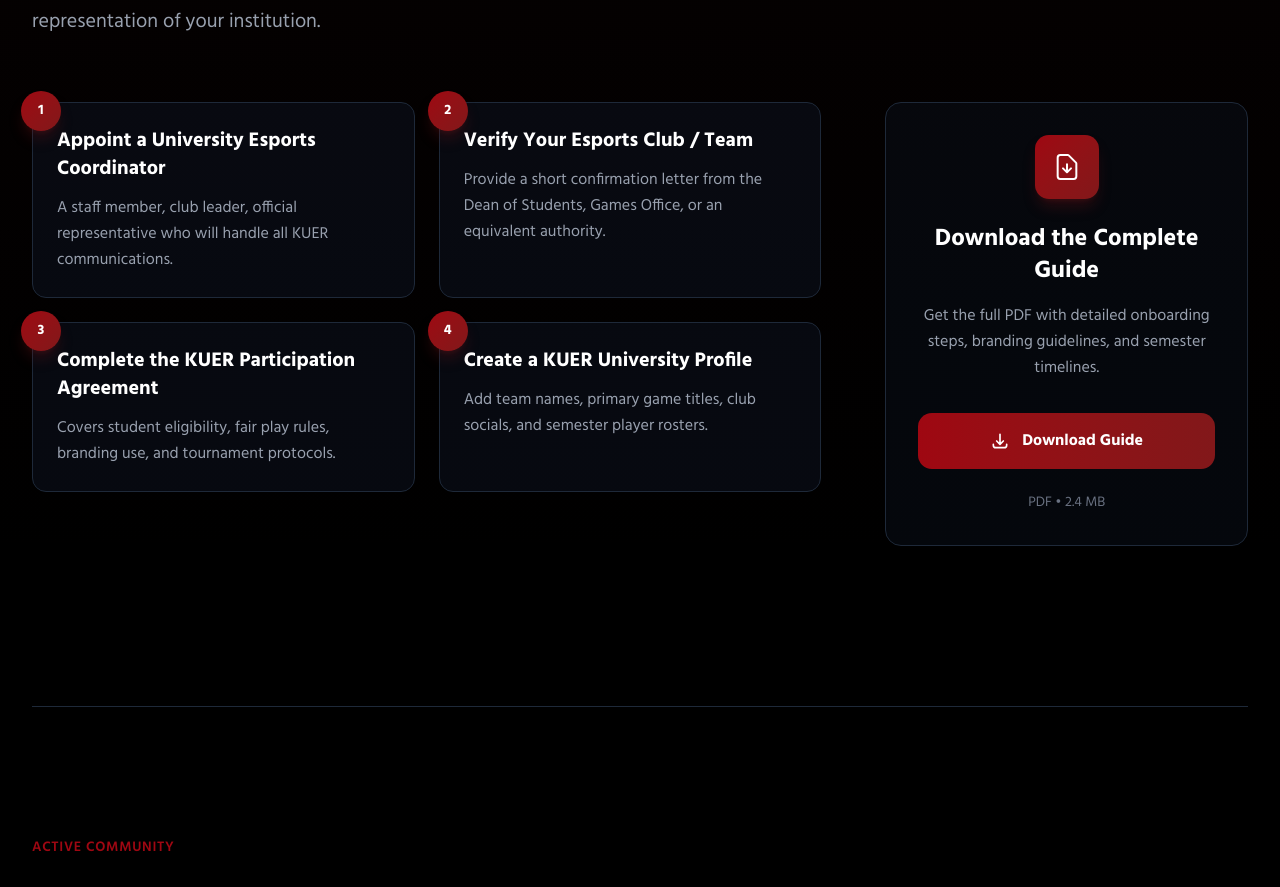
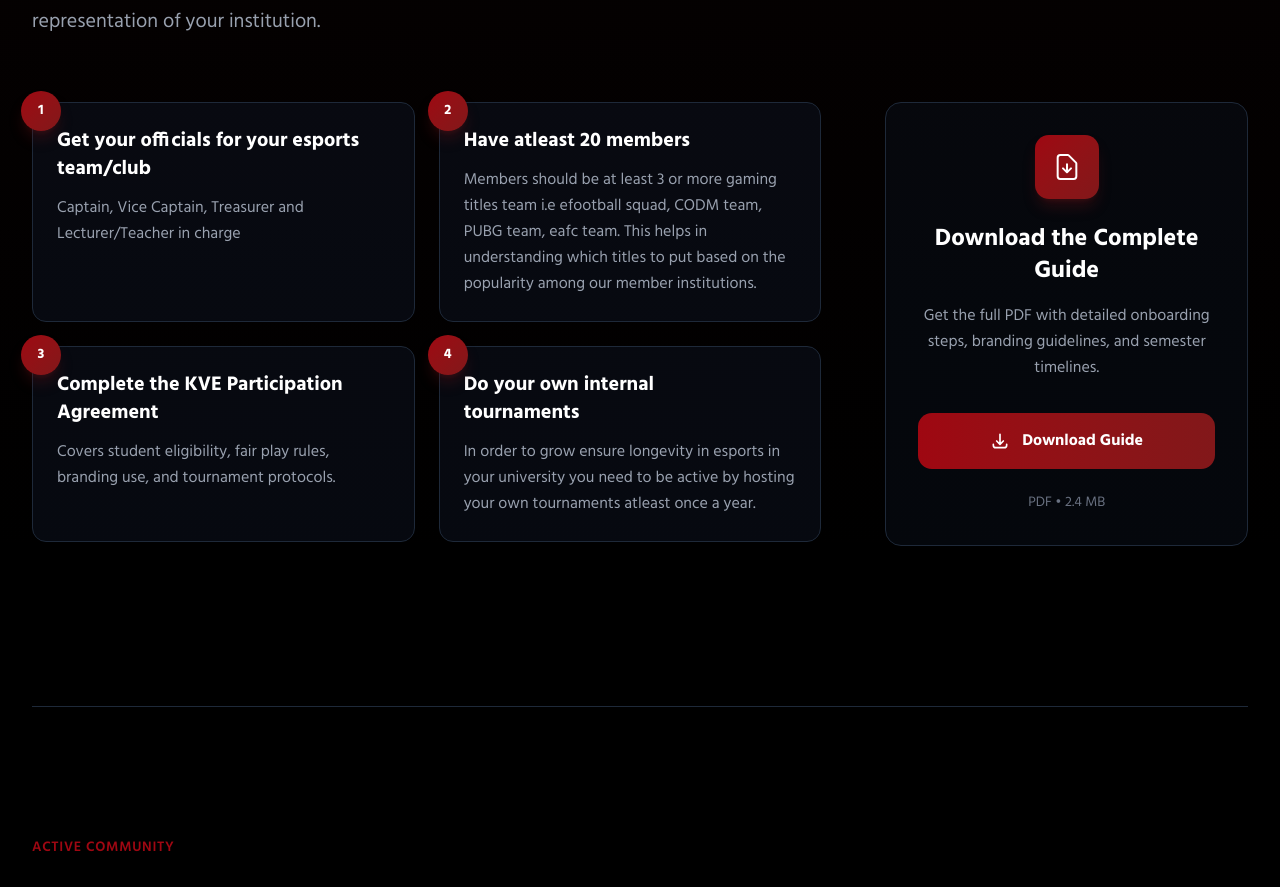
Before and after one commit to kweng-zz/Kenya-Varsity-Esports, a Next.js app: page /about in a window 1280 px wide. Shown: the part 1487-2374 px from the top of the page. Built offline with nearby package versions, Linux system fonts and the light colour scheme; no server answers.

Commit message:
adema you need to chill with these frontend stuff

```diff
--- a/src/components/pages/about/UniversityJoinSection.tsx
+++ b/src/components/pages/about/UniversityJoinSection.tsx
@@ -11,27 +11,27 @@
 const steps: Step[] = [
   {
     number: 1,
-    title: 'Appoint a University Esports Coordinator',
+    title: 'Get your officials for your esports team/club',
     description:
-      'A staff member, club leader, official representative who will handle all KUER communications.',
+      'Captain, Vice Captain, Treasurer and Lecturer/Teacher in charge',
   },
   {
     number: 2,
-    title: 'Verify Your Esports Club / Team',
+    title: 'Have atleast 20 members',
     description:
-      'Provide a short confirmation letter from the Dean of Students, Games Office, or an equivalent authority.',
+      "Members should be at least 3 or more gaming titles team i.e efootball squad, CODM team, PUBG team, eafc team. This helps in understanding which titles to put based on the popularity among our member institutions."
   },
   {
     number: 3,
-    title: 'Complete the KUER Participation Agreement',
+    title: 'Complete the KVE Participation Agreement',
     description:
       'Covers student eligibility, fair play rules, branding use, and tournament protocols.',
   },
   {
     number: 4,
-    title: 'Create a KUER University Profile',
+    title: 'Do your own internal tournaments',
     description:
-      'Add team names, primary game titles, club socials, and semester player rosters.',
+      'In order to grow ensure longevity in esports in your university you need to be active by hosting your own tournaments atleast once a year.',
   },
 ];
 
```
